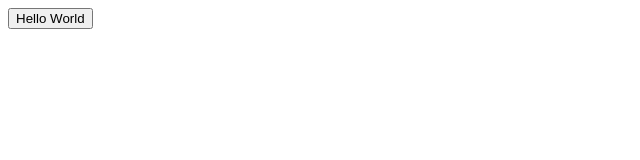
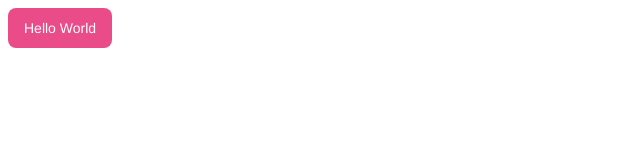
Before and after one commit to s-kenza/s-kenza.github.io, a plain HTML site: page index.html in a window 1280 px wide. Shown: the whole page, without its empty margins (0-640 px from the left). Drawn offline with Linux system fonts and the light colour scheme.

Commit message:
Ajout du css

```diff
--- a/index.html
+++ b/index.html
@@ -4,6 +4,7 @@
     <meta charset="UTF-8">
     <meta http-equiv="X-UA-Compatible" content="IE=edge">
     <meta name="viewport" content="width=device-width, initial-scale=1.0">
+    <link rel="stylesheet" href="styles.css">
     <title>Hello World</title>
 </head>
 <body>
--- /dev/null
+++ b/styles.css
@@ -0,0 +1,31 @@
+.button-1 {
+  background-color: #EA4C89;
+  border-radius: 8px;
+  border-style: none;
+  box-sizing: border-box;
+  color: #FFFFFF;
+  cursor: pointer;
+  display: inline-block;
+  font-family: "Haas Grot Text R Web", "Helvetica Neue", Helvetica, Arial, sans-serif;
+  font-size: 14px;
+  font-weight: 500;
+  height: 40px;
+  line-height: 20px;
+  list-style: none;
+  margin: 0;
+  outline: none;
+  padding: 10px 16px;
+  position: relative;
+  text-align: center;
+  text-decoration: none;
+  transition: color 100ms;
+  vertical-align: baseline;
+  user-select: none;
+  -webkit-user-select: none;
+  touch-action: manipulation;
+}
+
+.button-1:hover,
+.button-1:focus {
+  background-color: #F082AC;
+}
```
